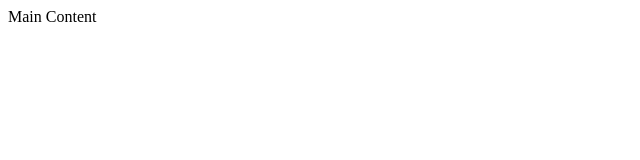
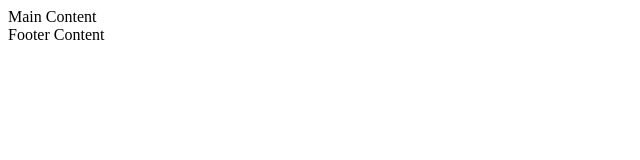
Before and after one commit to LxdRyan/webpage-project, a plain HTML site: page index.html in a window 1280 px wide. Shown: the full height of the page, 0-640 px from the left. Drawn offline with Linux system fonts and the light colour scheme.

Commit message:
add footer

```diff
--- a/index.html
+++ b/index.html
@@ -3,3 +3,4 @@
 </body>
 </html>
 <main>Main Content</main>
+<footer>Footer Content</footer>
```
